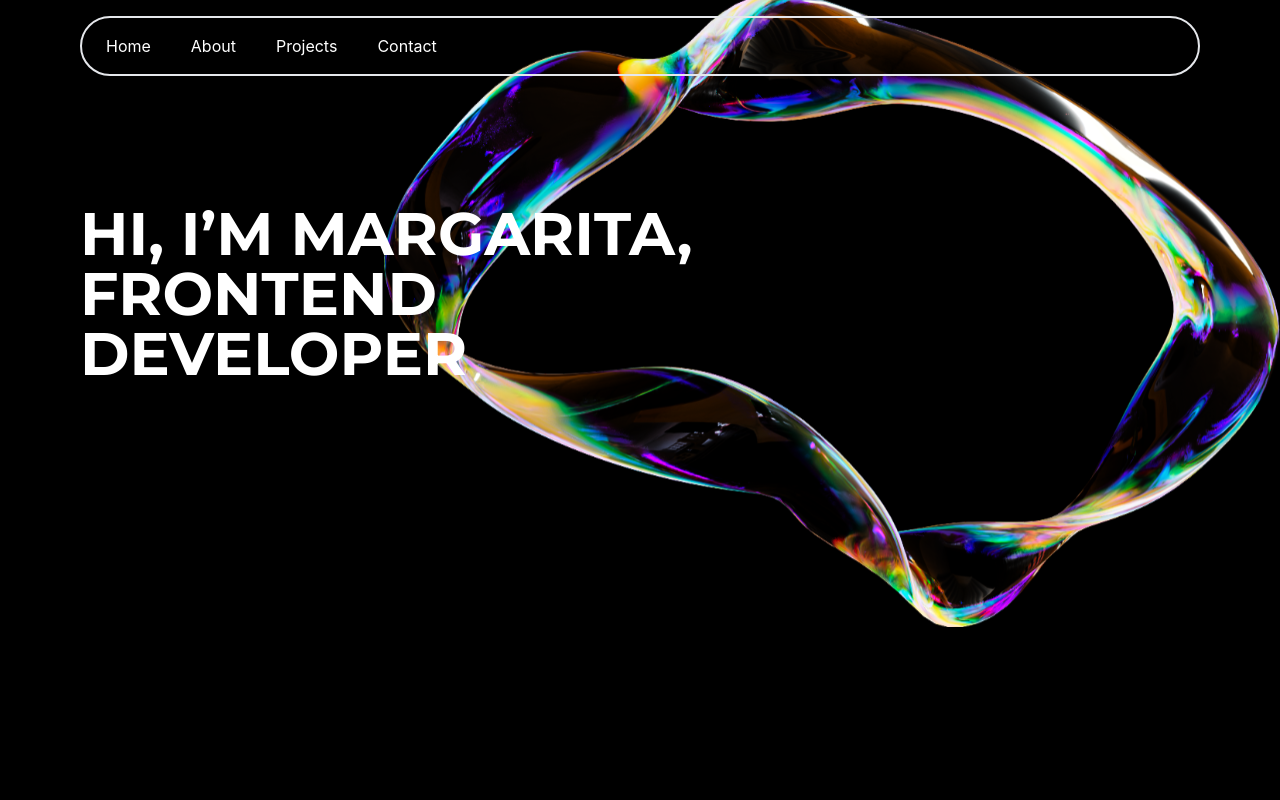
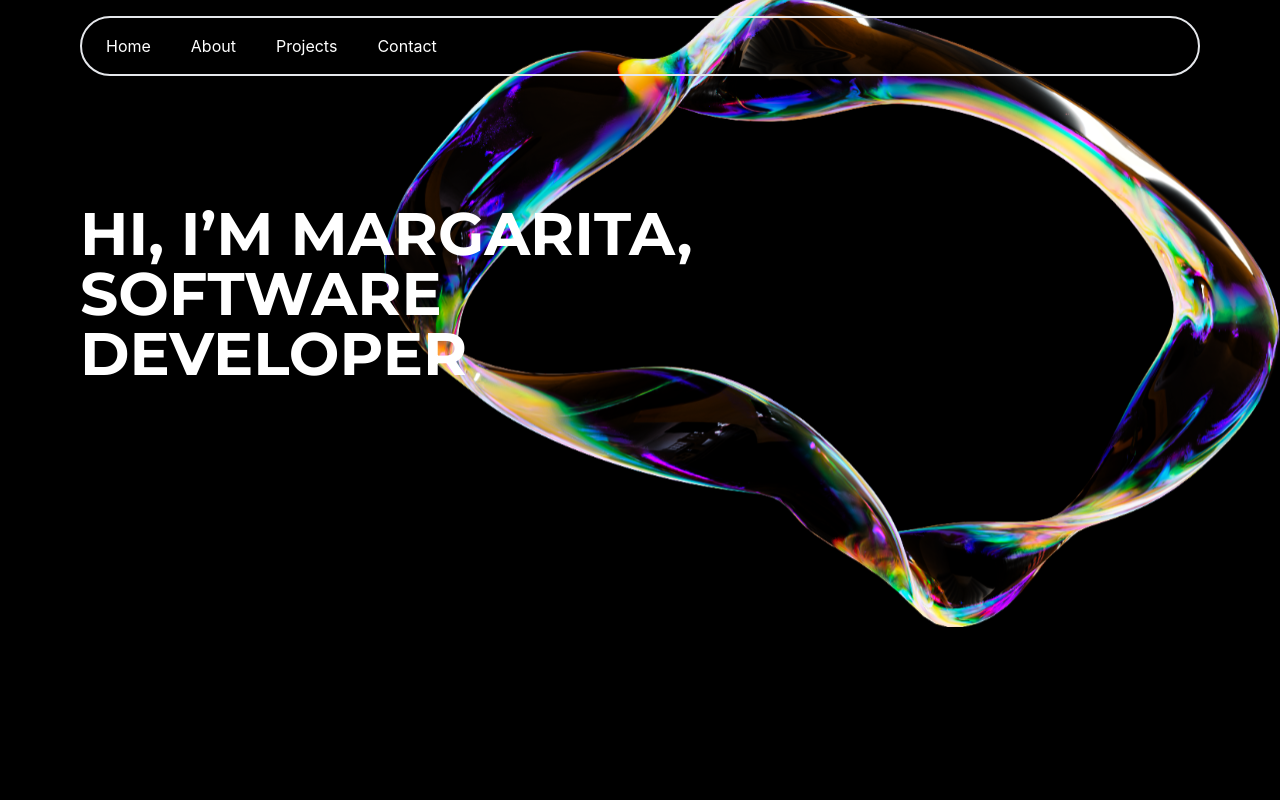
Before and after one commit to margarita2104/margarita2104, a React (Vite) app: page / in a window 1280 px wide. Shown: the top 800 px of the page. Built offline with nearby package versions, Linux system fonts and the light colour scheme; a web font is replaced by a local one.

Commit message:
Update Hero.jsx

```diff
--- a/src/components/Hero/Hero.jsx
+++ b/src/components/Hero/Hero.jsx
@@ -4,7 +4,7 @@ const Hero = () => {
   return (
     <section className="relative min-h-screen flex">
       <h1 className="text-6xl font-bold font-montserrat mt-28 w-2/3">
-        HI, I&rsquo;M&nbsp;MARGARITA, FRONTEND DEVELOPER
+        HI, I&rsquo;M&nbsp;MARGARITA, SOFTWARE DEVELOPER
       </h1>
       <img
         className="absolute -top-24 -right-20 -z-10 max-w-4xl"
```
